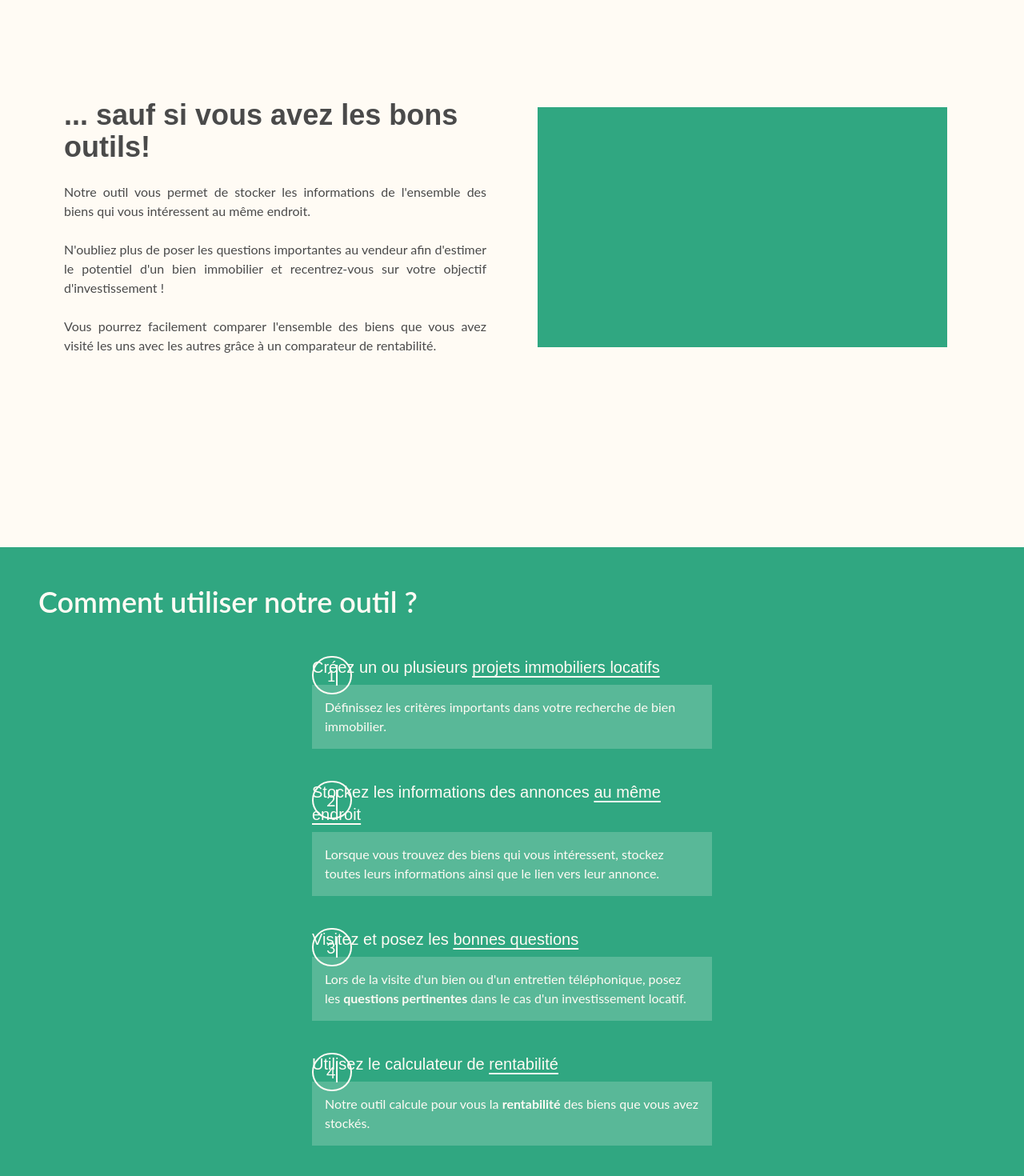
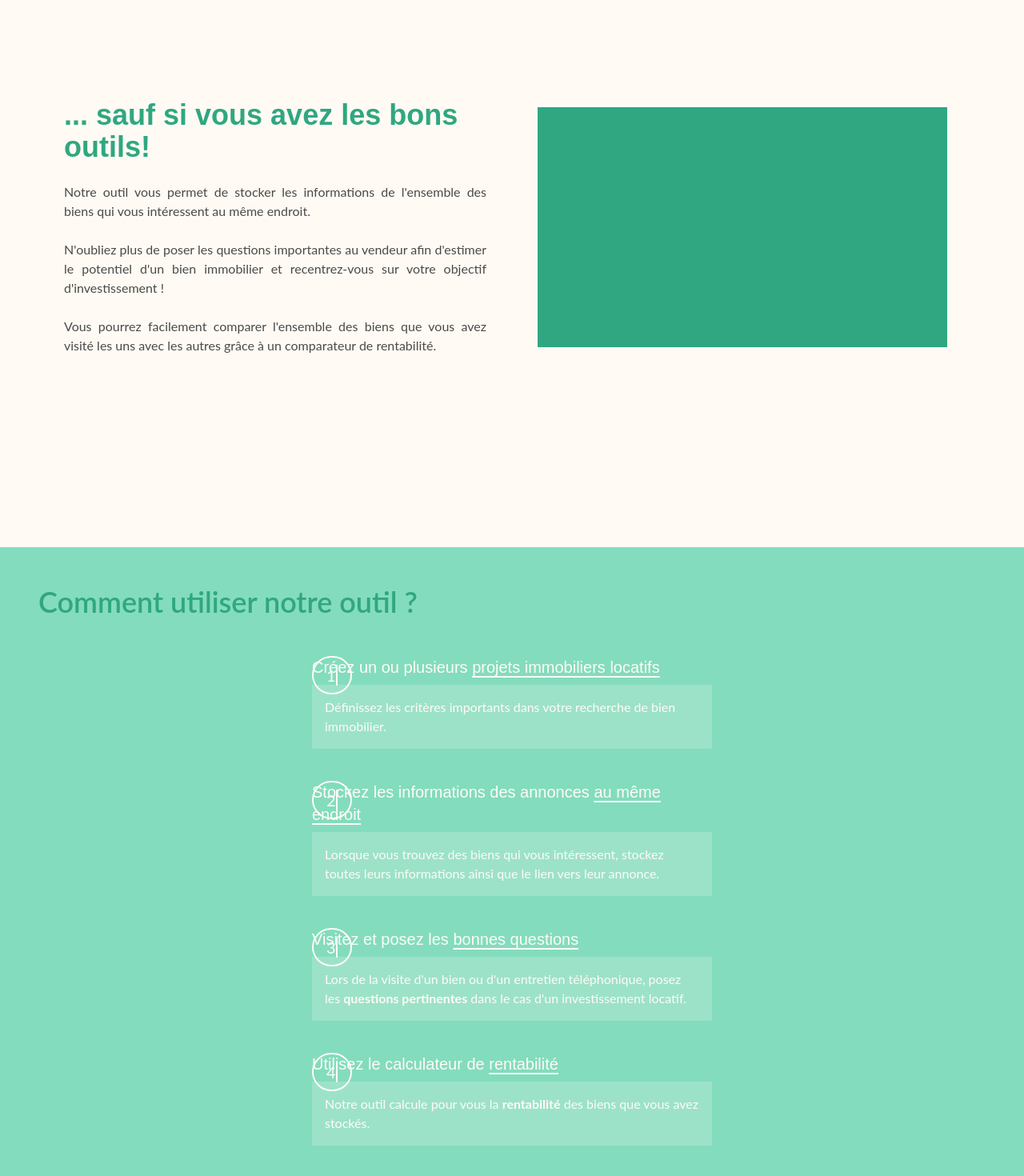
Before and after one commit to ophelie-gaudin/Immotep_front_react, a React (Create React App) app: page / in a window 1280 px wide. Shown: the part 2520-3990 px from the top of the page at 80% size. Built offline with nearby package versions, Linux system fonts and the light colour scheme.

Commit message:
steps landing page

```diff
--- a/src/Pages/Home/index.jsx
+++ b/src/Pages/Home/index.jsx
@@ -157,7 +157,7 @@ export default function Home() {
       <section className="min-h-[100vh] bg-whiite  flex justify-center items-center p-12">
         <div className="container flex items-center justify-between flex-wrap md:flex-nowrap">
           <div className=" md:w-1/2 mx-8">
-            <h2 className="font-semibold text-4xl text-greey font-pacifico">
+            <h2 className="font-semibold text-4xl text-primary font-pacifico">
               ... sauf si vous avez les bons outils!
             </h2>
             <p className="text-greey text-justify mt-6">
@@ -185,9 +185,9 @@ export default function Home() {
         </div>
       </section>
 
-      <section className=" min-h-[100vh] bg-primary  flex justify-center items-center p-12 ">
+      <section className=" min-h-[100vh] bg-primary-light  flex justify-center items-center p-12 ">
         <div className="container flex flex-col">
-          <h2 className="text-whiite font-semibold text-4xl">
+          <h2 className="text-primary font-semibold text-4xl">
             Comment utiliser notre outil ?
           </h2>
           <ul className="flex flex-col relative items-center w-100 my-8">
```
